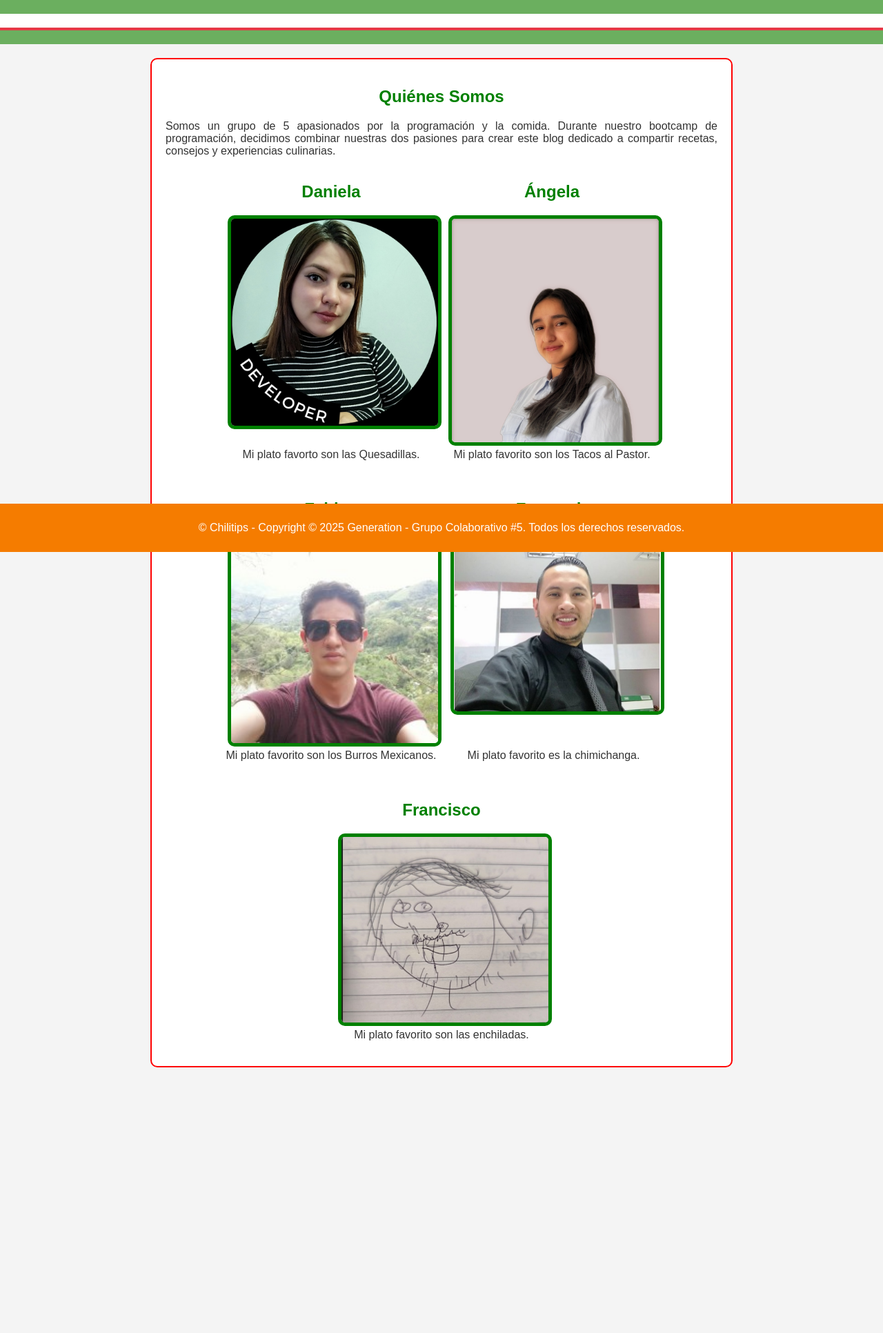
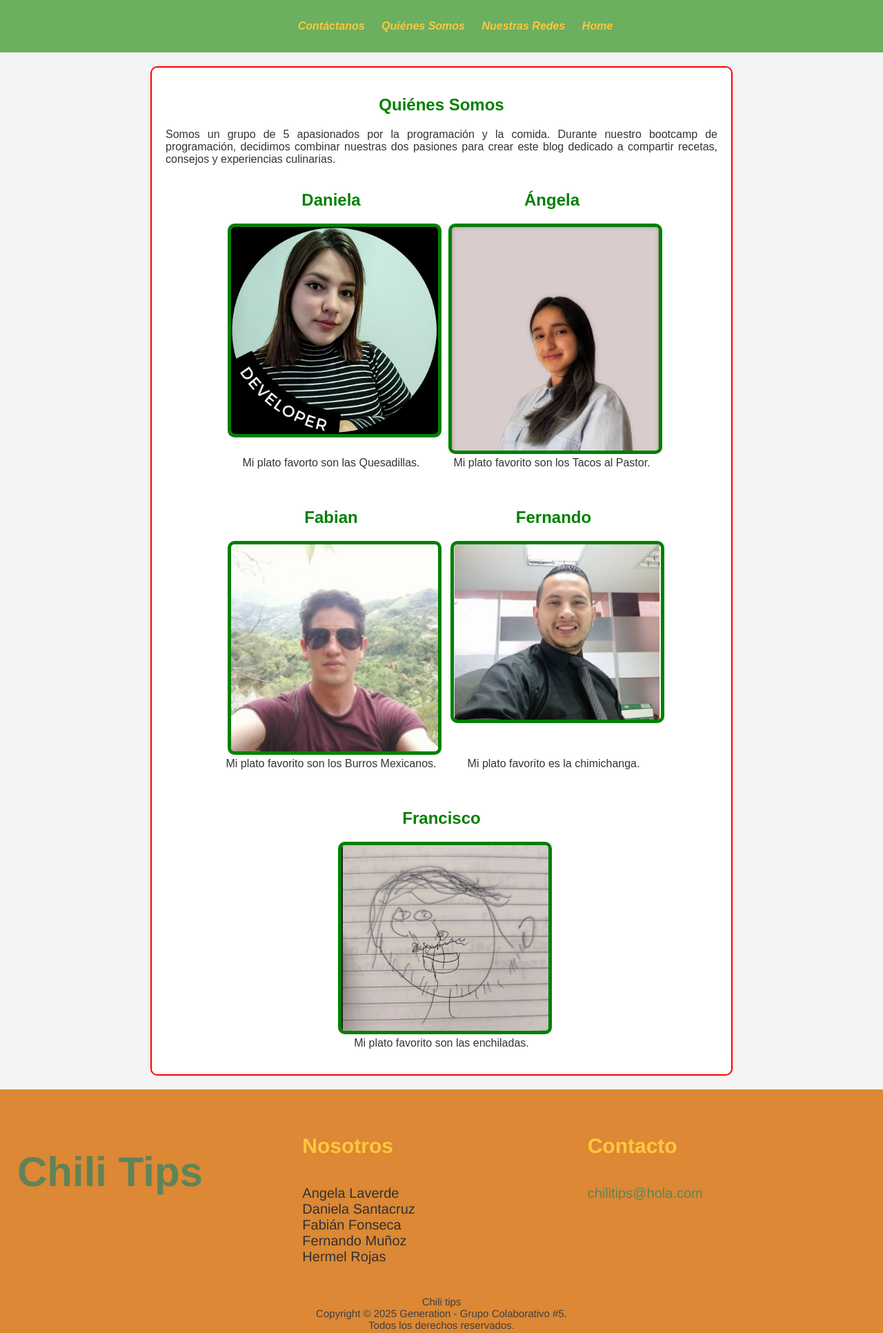
Before and after one commit to fermumu/ejercicioBlog, a plain HTML site: page pages/quienes_somos.html in a window 1280 px wide. Shown: the top 1932 px of the page at 69% size. Before the commit the page ends 1617 px from the top, so only its background shows below. Drawn offline with Linux system fonts and the light colour scheme; files whose address does not match are found by name.

Commit message:
Integrando Footer y Nav a las paginas

```diff
--- a/pages/quienes_somos.html
+++ b/pages/quienes_somos.html
@@ -5,11 +5,23 @@
     <meta name="viewport" content="width=device-width, initial-scale=1.0">
     <title>Quiénes Somos - Chilitips</title>
     <link rel="stylesheet" href="../styles/quienes_somos.css">
+    <link rel="stylesheet" href="../styles/navbar.css">
+    <link rel="stylesheet" href="../styles/footer.css">
 </head>
 <body>
     <header>
-        <nav class="navbar"></nav>
+        <div class="navbar-fija">
+            <nav class="navbar">
+              <ul>
+                <li><a href="/pages/contactenos.html">Contáctanos</a></li>
+                <li><a href="/pages/quienes_somos.html">Quiénes Somos</a></li>
+                <li><a href="/pages/footer.html">Nuestras Redes</a></li>
+                <li><a href="/index.html">Home</a></li>
+              </ul>
+            </nav>
+        </div>
     </header>
+
     <main>
         <section class="nosotros">
             <h1 style="text-align: center;">Quiénes Somos</h1>
@@ -53,9 +65,34 @@
             </div>
         </section>
     </main>
+
     <footer>
-        <p style="text-align: center;">&copy; Chilitips - Copyright © 2025 Generation - Grupo Colaborativo #5. Todos los derechos reservados.</p>
+        <div class="footer-contenedor">
+            <div class="footer-titulo">
+              <h3 id="footer-titulo1">Chili Tips</h3>
+            </div>
+            <div class="footer-autores">
+              <h4 class="footer-titulo2">Nosotros</h4>
+              <ul id="footer-lista">
+                <li>Angela Laverde</li>
+                <li>Daniela Santacruz</li>
+                <li>Fabián Fonseca</li>
+                <li>Fernando Muñoz</li>
+                <li>Hermel Rojas</li>
+              </ul>
+            </div>
+            <div class="footer-contacto">
+              <h4 class="footer-titulo2">Contacto</h4>
+              <p><a href="chilitips@hola.com">chilitips@hola.com</a></p>
+            </div>
+        </div>
+        <div class="footer-copy">
+          <p> Chili tips <br>
+            Copyright © 2025 Generation - Grupo Colaborativo #5. <br>
+            Todos los derechos reservados.</p>
+        </div>
     </footer>
+
     <script src="/scripts/scripts.js"></script>
 </body>
 </html>
--- a/styles/contactenos.css
+++ b/styles/contactenos.css
@@ -6,12 +6,6 @@
 body{
     background-color: #DCDDE1;
     font-family: "Playwrite DE Grund", cursive;
-}
-header{
-    background-color: green;
-    width: 100%;
-    height: 50px;
-    text-align: center;
 }
 #contacto-titulo{
     margin-top: 20px;
@@ -120,9 +114,3 @@ input{
     font-style: italic;
     font-weight: bold;
 }
-footer{
-    background-color: yellow;
-    width: 100%;
-    height: 50px;
-    text-align: center;
-}
--- a/styles/footer.css
+++ b/styles/footer.css
@@ -10,19 +10,14 @@ justify-content: space-between;
 flex-wrap: wrap;
 margin-bottom: 20px;
 }
-
 #footer-titulo1{
 color: #5f8358;
 font-size: 60px;
-
 }
-
-
 .footer-titulo2 {
 color: #FFC73D;
 font-size: 30px;
 }
-
 .footer-titulo,
 .footer-autores,
 .footer-contacto {
@@ -46,7 +41,6 @@ color: #5f8358;
 }
 
 
-
 /* Verde vibrante (#6BAF5F):
 Rojo intenso (#E63946):
 Naranja quemado (#F57C00):
--- a/styles/navbar.css
+++ b/styles/navbar.css
@@ -12,19 +12,15 @@
     font-style: italic;
     font-weight: bold;
     line-height: 1.5em;
-
   }
-
   .navbar-fija ul li {
     display: inline;
     margin-right: 20px;
   }
-
   .navbar-fija ul li a {
     color: #FFC73D;
     text-decoration: none;
   }
-
   .navbar-fija ul li a:hover {
     color: white;
   }
--- a/styles/quienes_somos.css
+++ b/styles/quienes_somos.css
@@ -7,34 +7,6 @@ body {
     padding: 0;
     padding-bottom: 50px;
 }
-
-header {
-    background-color: #6BAF5F; /* Verde */
-    color: #ffffff;
-    text-align: center;
-    padding: 20px 0;
-    font-size: 2rem;
-    font-weight: bold;
-}
-
-nav {
-    background-color: #ffffff;
-    border-bottom: 4px solid #E63946; /* Rojo */
-    padding: 10px 0;
-    text-align: center;
-}
-
-nav a {
-    color: #008000; /* Verde */
-    text-decoration: none;
-    margin: 0 15px;
-    font-weight: bold;
-}
-
-nav a:hover {
-    color: #ff0000; /* Rojo */
-}
-
 section {
     padding: 20px;
     background-color: #ffffff;
@@ -43,21 +15,9 @@ section {
     max-width: 800px;
     border-radius: 10px;
 }
-
 h1, h2, h3 {
     color: #008000; /* Verde */
 }
-
-footer {
-    background-color: #F57C00; /* Naranja */
-    color: #ffffff;
-    text-align: center;
-    padding: 10px 0;
-    position: fixed;
-    bottom: 0;
-    width: 100%;
-}
-
 button {
     background-color: #008000; /* Verde */
     color: #ffffff;
@@ -67,18 +27,15 @@ button {
     cursor: pointer;
     font-size: 1rem;
 }
-
 button:hover {
     background-color: #B08854; /* Marrón claro */
 }
-
 img {
     max-width: 100%;
     height: auto;
     border: 5px solid #008000; /* Verde */
     border-radius: 10px;
 }
-
 blockquote {
     font-style: italic;
     color: #555;
```
Also changed, not shown: index.html (+29 -2 lines), pages/contactenos.html (+27 -3 lines).
